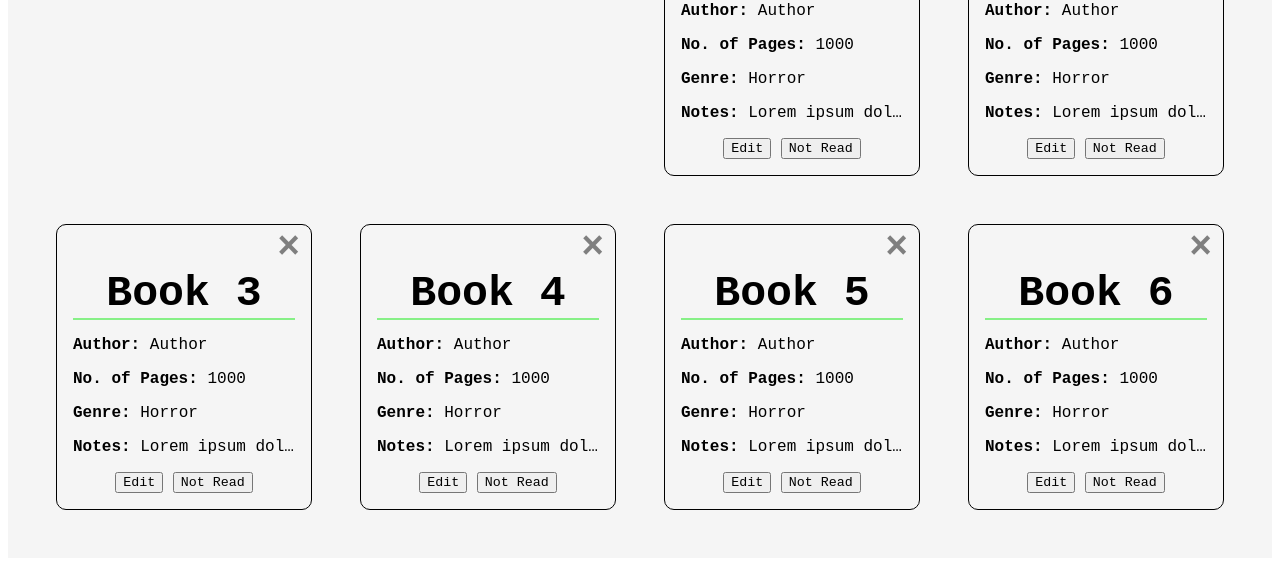
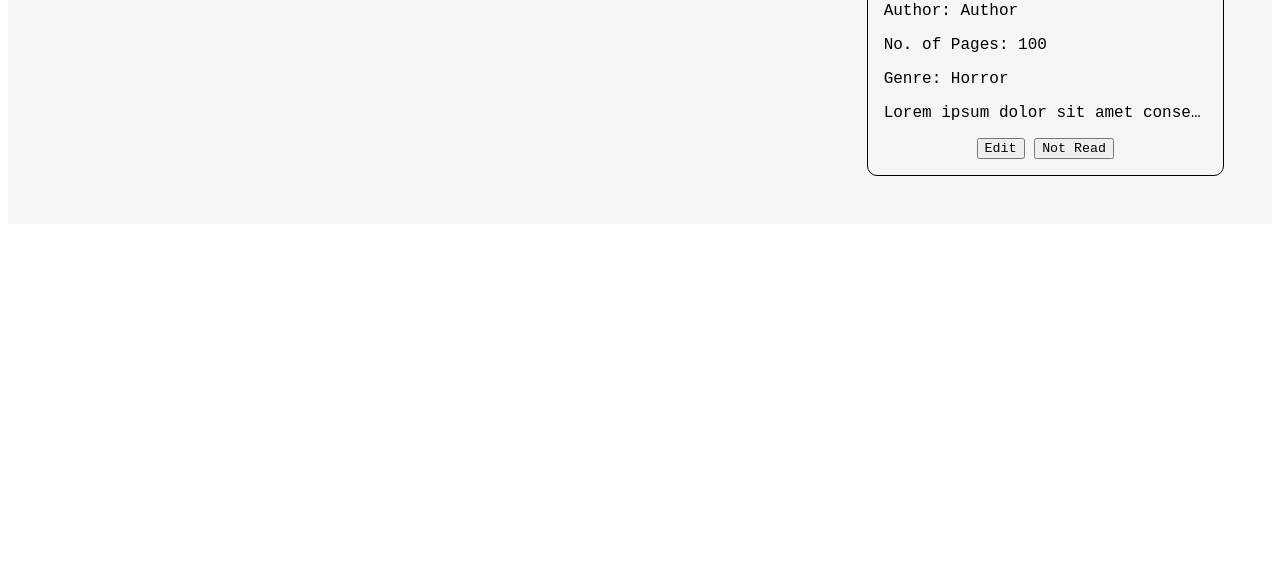
Before and after one commit to niko17x/library, a plain HTML site: page index.html in a window 1280 px wide. Shown: the part 590-1156 px from the top of the page. After the commit the page ends 822 px from the top, so only its background shows below. Drawn offline with Linux system fonts and the light colour scheme; a web font is replaced by a local one.

Commit message:
Removed uncessary span element within the book cards for a cleaner look and operation within the JS DOM

```diff
--- a/index.html
+++ b/index.html
@@ -70,6 +70,12 @@
                 <div class="book-library">
                     <button type="submit" id="adding-div">testing button</button>;
 
+
+
+
+
+
+
                     <div class="books">
                         <div class="book-header">
                             <span class="close">&times;</span>
@@ -77,17 +83,17 @@
                         </div>
                         <div class="book-body">
                             <p>
-                                <span>Author: </span>Author
+                                Author: Author
                             </p>
                             <p>
-                                <span>No. of Pages: </span>1000
+                                No. of Pages: 100
                             </p>
                             <p>
-                                <span>Genre: </span>Horror
+                                Genre: Horror
                             </p>
                             <!-- Notes sections should be able to expand (modal) once clicked to view entire note. -->
                             <p class="notes">
-                                <span>Notes: </span>Lorem ipsum dolor sit amet consectetur adipisicing elit. Earum, cupiditate ipsa?
+                                Lorem ipsum dolor sit amet consectetur adipisicing elit. Natus dolorum mollitia sapiente amet blanditiis ea temporibus. Quidem enim error similique minus quisquam quo asperiores! Expedita repudiandae tenetur temporibus laudantium natus?
                             </p>
                         </div>
                         <div class="book-footer">
@@ -97,132 +103,6 @@
                         </div>
                     </div>
 
-
-                    <div class="books">
-                        <div class="book-header">
-                            <span class="close">&times;</span>
-                            <h2 class="title">Book 2</h2>
-                        </div>
-                        <div class="book-body">
-                            <p>
-                                <span>Author: </span>Author
-                            </p>
-                            <p>
-                                <span>No. of Pages: </span>1000
-                            </p>
-                            <p>
-                                <span>Genre: </span>Horror
-                            </p>
-                            <p class="notes">
-                                <span>Notes: </span>Lorem ipsum dolor sit amet consectetur adipisicing elit. Earum, cupiditate ipsa?
-                            </p>
-                        </div>
-                        <div class="book-footer">
-                            <button>Edit</button>
-                            <!-- Toggle button (read => green // not read => red) -->
-                            <button>Not Read</button>
-                        </div>
-                    </div>
-                    <div class="books">
-                        <div class="book-header">
-                            <span class="close">&times;</span>
-                            <h2 class="title">Book 3</h2>
-                        </div>
-                        <div class="book-body">
-                            <p>
-                                <span>Author: </span>Author
-                            </p>
-                            <p>
-                                <span>No. of Pages: </span>1000
-                            </p>
-                            <p>
-                                <span>Genre: </span>Horror
-                            </p>
-                            <p class="notes">
-                                <span>Notes: </span>Lorem ipsum dolor sit amet consectetur adipisicing elit. Earum, cupiditate ipsa?
-                            </p>
-                        </div>
-                        <div class="book-footer">
-                            <button>Edit</button>
-                            <!-- Toggle button (read => green // not read => red) -->
-                            <button>Not Read</button>
-                        </div>
-                    </div>
-                    <div class="books">
-                        <div class="book-header">
-                            <span class="close">&times;</span>
-                            <h2 class="title">Book 4</h2>
-                        </div>
-                        <div class="book-body">
-                            <p>
-                                <span>Author: </span>Author
-                            </p>
-                            <p>
-                                <span>No. of Pages: </span>1000
-                            </p>
-                            <p>
-                                <span>Genre: </span>Horror
-                            </p>
-                            <p class="notes">
-                                <span>Notes: </span>Lorem ipsum dolor sit amet consectetur adipisicing elit. Earum, cupiditate ipsa?
-                            </p>
-                        </div>
-                        <div class="book-footer">
-                            <button>Edit</button>
-                            <!-- Toggle button (read => green // not read => red) -->
-                            <button>Not Read</button>
-                        </div>
-                    </div>
-                    <div class="books">
-                        <div class="book-header">
-                            <span class="close">&times;</span>
-                            <h2 class="title">Book 5</h2>
-                        </div>
-                        <div class="book-body">
-                            <p>
-                                <span>Author: </span>Author
-                            </p>
-                            <p>
-                                <span>No. of Pages: </span>1000
-                            </p>
-                            <p>
-                                <span>Genre: </span>Horror
-                            </p>
-                            <p class="notes">
-                                <span>Notes: </span>Lorem ipsum dolor sit amet consectetur adipisicing elit. Earum, cupiditate ipsa?
-                            </p>
-                        </div>
-                        <div class="book-footer">
-                            <button>Edit</button>
-                            <!-- Toggle button (read => green // not read => red) -->
-                            <button>Not Read</button>
-                        </div>
-                    </div>
-                    <div class="books">
-                        <div class="book-header">
-                            <span class="close">&times;</span>
-                            <h2 class="title">Book 6</h2>
-                        </div>
-                        <div class="book-body">
-                            <p>
-                                <span>Author: </span>Author
-                            </p>
-                            <p>
-                                <span>No. of Pages: </span>1000
-                            </p>
-                            <p>
-                                <span>Genre: </span>Horror
-                            </p>
-                            <p class="notes">
-                                <span>Notes: </span>Lorem ipsum dolor sit amet consectetur adipisicing elit. Earum, cupiditate ipsa?
-                            </p>
-                        </div>
-                        <div class="book-footer">
-                            <button>Edit</button>
-                            <!-- Toggle button (read => green // not read => red) -->
-                            <button>Not Read</button>
-                        </div>
-                    </div>
 
                 </div>
             </div>
```
